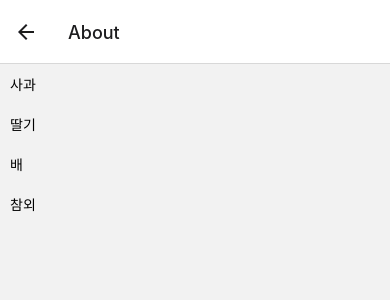
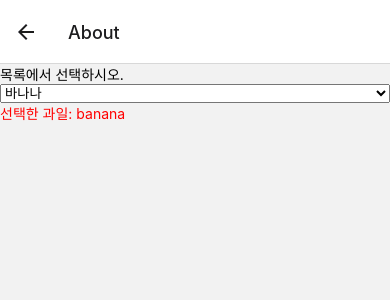
Before and after one commit to devgreact/til-rna-app, a React Native app: screen /About in a window 390 px wide. Shown: the top 300 px of the page. Built offline with nearby package versions, Linux system fonts and the light colour scheme.

Commit message:
컴포넌트 기초

```diff
--- a/package.json
+++ b/package.json
@@ -11,6 +11,7 @@
   },
   "dependencies": {
     "@react-native-masked-view/masked-view": "^0.3.1",
+    "@react-native-picker/picker": "^2.11.0",
     "@react-navigation/native": "^6.1.18",
     "@react-navigation/stack": "^6.4.1",
     "react": "18.2.0",
--- a/src/screens/AboutScreen.tsx
+++ b/src/screens/AboutScreen.tsx
@@ -1,31 +1,26 @@
+import {Picker} from '@react-native-picker/picker';
 import React, {useState} from 'react';
-import {FlatList, SafeAreaView, StyleSheet, Text, View} from 'react-native';
+import {SafeAreaView, StyleSheet, Text, View} from 'react-native';
 
 const AboutScreen = (): JSX.Element => {
-  const data = [
-    {id: 1, title: '사과'},
-    {id: 2, title: '딸기'},
-    {id: 3, title: '배'},
-    {id: 4, title: '참외'},
-  ];
-  const [refreshing, setRefreshing] = useState(false);
+  // 초기 선택된 목록관련 state
+  const [selected, setSelected] = useState<string>('banana');
   return (
     <SafeAreaView style={styles.container}>
       <View>
-        <FlatList
-          data={data}
-          renderItem={({item}) => (
-            <View style={{flex: 1, margin: 10}}>
-              <Text>{item.title}</Text>
-            </View>
-          )}
-          keyExtractor={item => item.id.toString()}
-          refreshing={refreshing}
-          onRefresh={() => {
-            setRefreshing(true);
-            setTimeout(() => setRefreshing(false), 2000);
-          }}
-        />
+        <Text>목록에서 선택하시오.</Text>
+        <View>
+          <Picker
+            selectedValue={selected}
+            onValueChange={itemValue => setSelected(itemValue)}
+            mode="dialog">
+            <Picker.Item label="사과" value={'apple'} />
+            <Picker.Item label="바나나" value={'banana'} />
+            <Picker.Item label="배" value={'bae'} />
+            <Picker.Item label="참외" value={'melon'} />
+          </Picker>
+        </View>
+        <Text style={{color: 'red'}}>선택한 과일: {selected}</Text>
       </View>
     </SafeAreaView>
   );
@@ -35,13 +30,5 @@ const styles = StyleSheet.create({
   container: {
     flex: 1,
   },
-  viewStyle: {
-    flex: 1,
-  },
-  input: {
-    borderWidth: 1,
-    padding: 10,
-    margin: 5,
-  },
 });
 export default AboutScreen;
```
Also changed, not shown: 2 other files (tests, documents, lock files or other folders).
